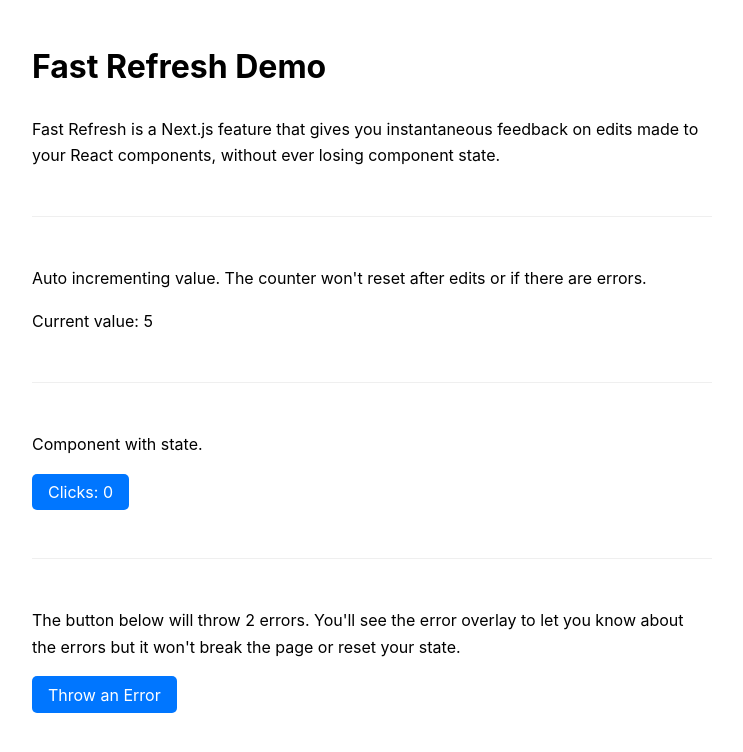
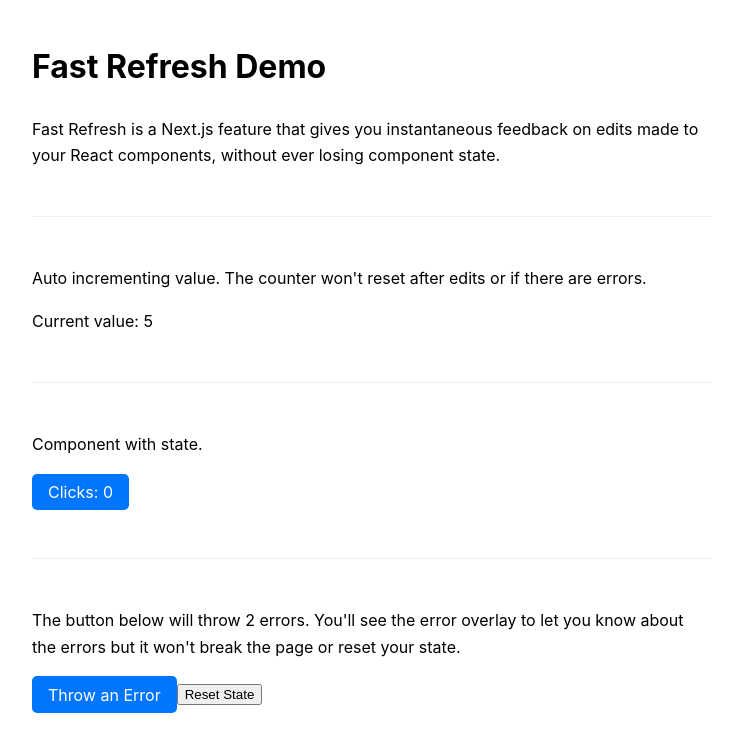
Before and after one commit to rahulpandita/nextjs-sample, a Next.js app: page / in a window 1280 px wide. Shown: the top 752 px of the page, without its empty margins (268-1011 px from the left). Built offline with nearby package versions, Linux system fonts and the light colour scheme.

Commit message:
Fix #7: Add a button to reset state on the main page

```diff
--- a/components/Button.module.css
+++ b/components/Button.module.css
@@ -30,3 +30,17 @@
 button.btn:focus {
   box-shadow: 0 0 0 2px rgba(0, 118, 255, 0.5);
 }
+
+/* New style for warning button */
+button.btn.warning {
+  background: #ffff00;
+  color: #000000;
+  border: 1px solid #000000;
+}
+button.btn.warning:hover {
+  background: #e6e600;
+  border-color: #333333;
+}
+button.btn.warning:focus {
+  box-shadow: 0 0 0 2px rgba(255, 255, 0, 0.5);
+}
--- /dev/null
+++ b/components/ResetButton.js
@@ -0,0 +1,15 @@
+import { useRouter } from 'next/router'
+import Button from './Button'
+import styles from './Button.module.css'
+
+export default function ResetButton() {
+  const router = useRouter()
+  const resetState = () => {
+    router.reload()
+  }
+  return (
+    <Button onClick={resetState} className={styles.warning}>
+      Reset State
+    </Button>
+  )
+}
--- a/pages/index.js
+++ b/pages/index.js
@@ -1,6 +1,7 @@
 import { useCallback, useEffect, useState } from 'react'
 import Button from '../components/Button'
 import ClickCount from '../components/ClickCount'
+import ResetButton from '../components/ResetButton'
 import styles from '../styles/home.module.css'
 
 function throwError() {
@@ -62,6 +63,8 @@
         >
           Throw an Error
         </Button>
+        {/* New button to reset state */}
+        <ResetButton />
       </div>
       <hr className={styles.hr} />
     </main>
```
